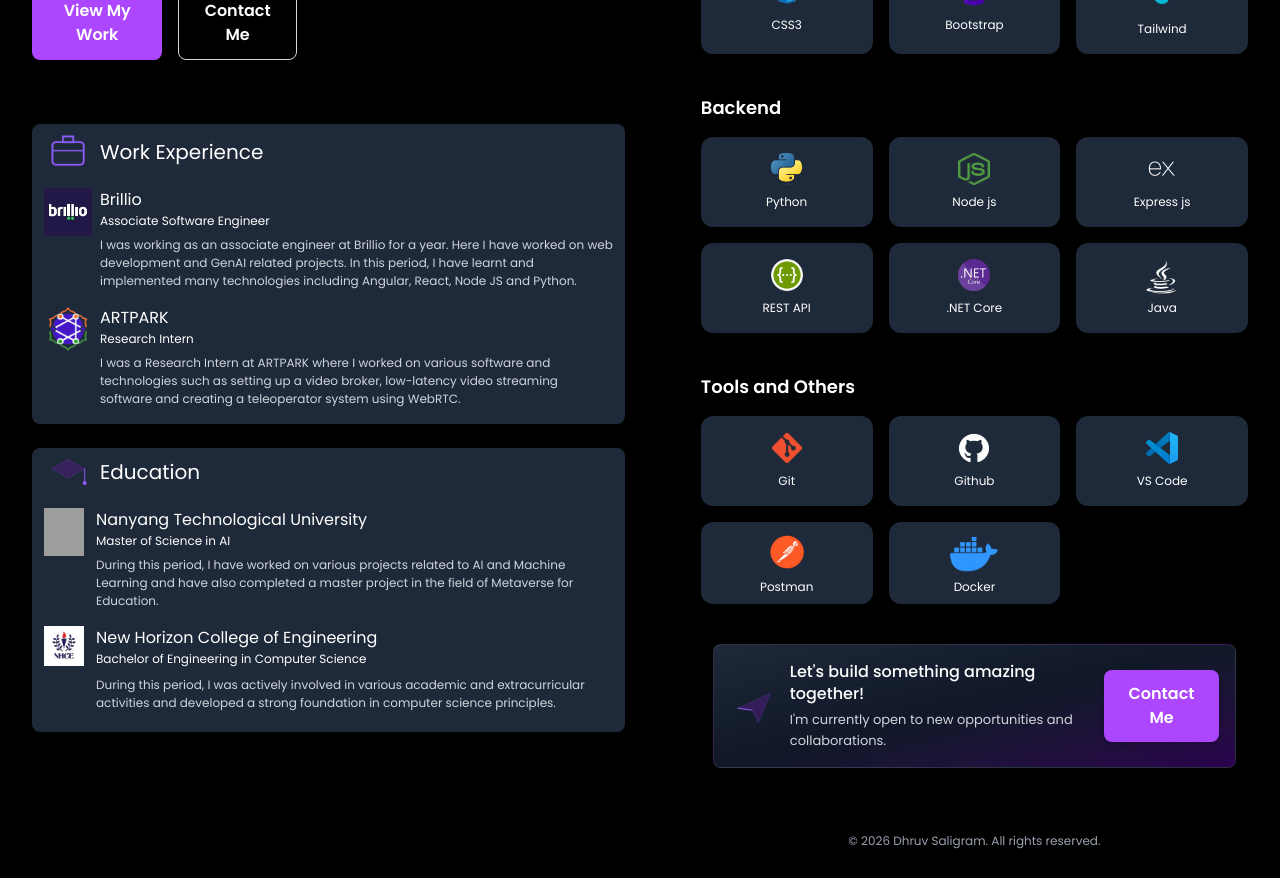
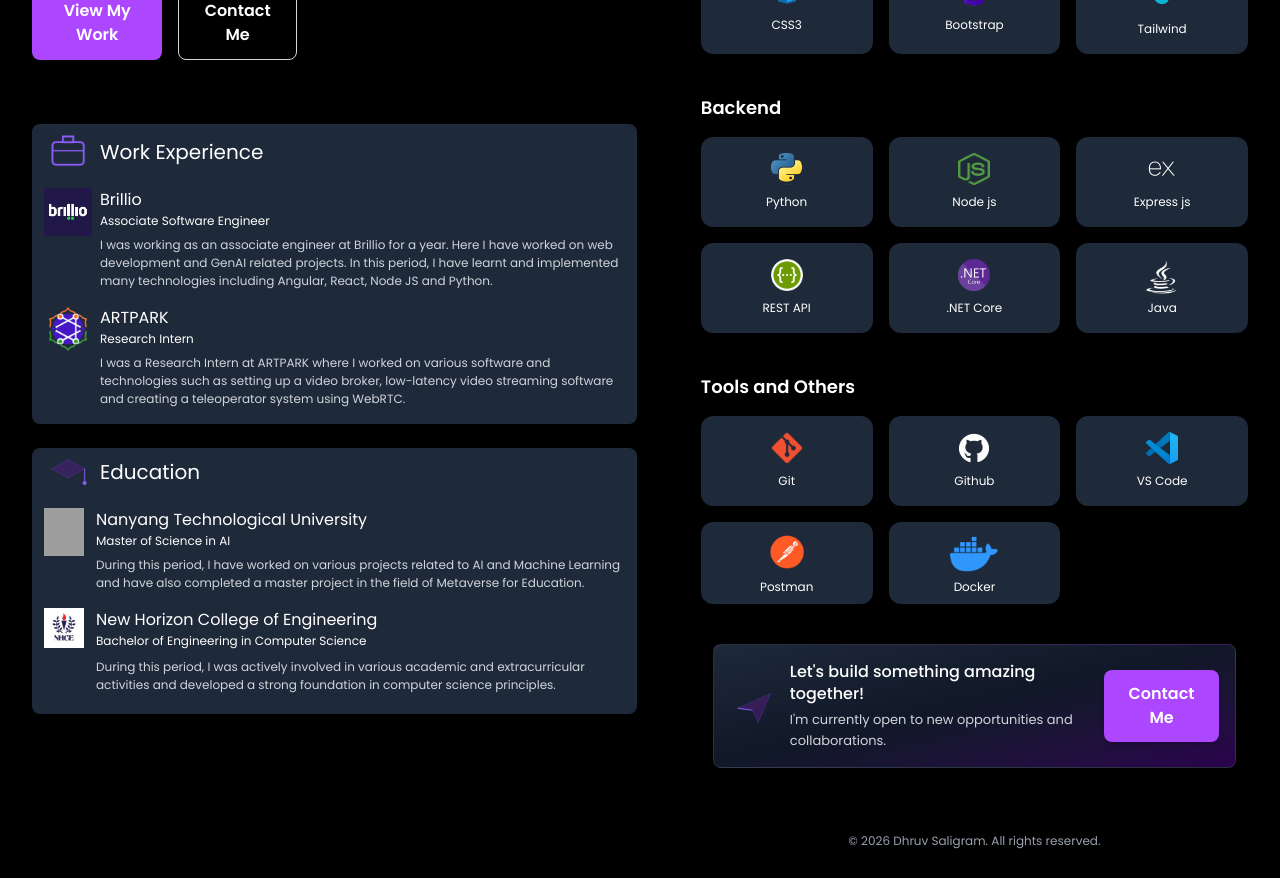
Before and after one commit to dhruvds18/my-website-frontend, an Angular app: page /home in a window 1280 px wide. Shown: the part 540-1418 px from the top of the page. Built offline with nearby package versions, Linux system fonts and the light colour scheme; grey boxes are pictures that could not be loaded.

Commit message:
removed mr-[12px] from education and work-experience.html

```diff
--- a/src/app/home-page/home-page.html
+++ b/src/app/home-page/home-page.html
@@ -60,7 +60,7 @@
         </section>
 
         <!-- EDUCATION -->
-        <div class="mr-[12px] mt-[24px]">
+        <div class="mt-[24px]">
           <app-education></app-education>
         </div>
       </div>
--- a/src/app/work-experience/work-experience.html
+++ b/src/app/work-experience/work-experience.html
@@ -1,4 +1,4 @@
-<div class="bg-gray-800 rounded-lg text-white pb-[4px] mr-[12px] mb-[12px]">
+<div class="bg-gray-800 rounded-lg text-white pb-[4px] mb-[12px]">
   <div class="m-[12px] flex flex-row text-center items-center gap-2 pt-[4px]">
     <div>
       <img src="assets/images/work_experience.png" class="w-12 h-12" />
```
